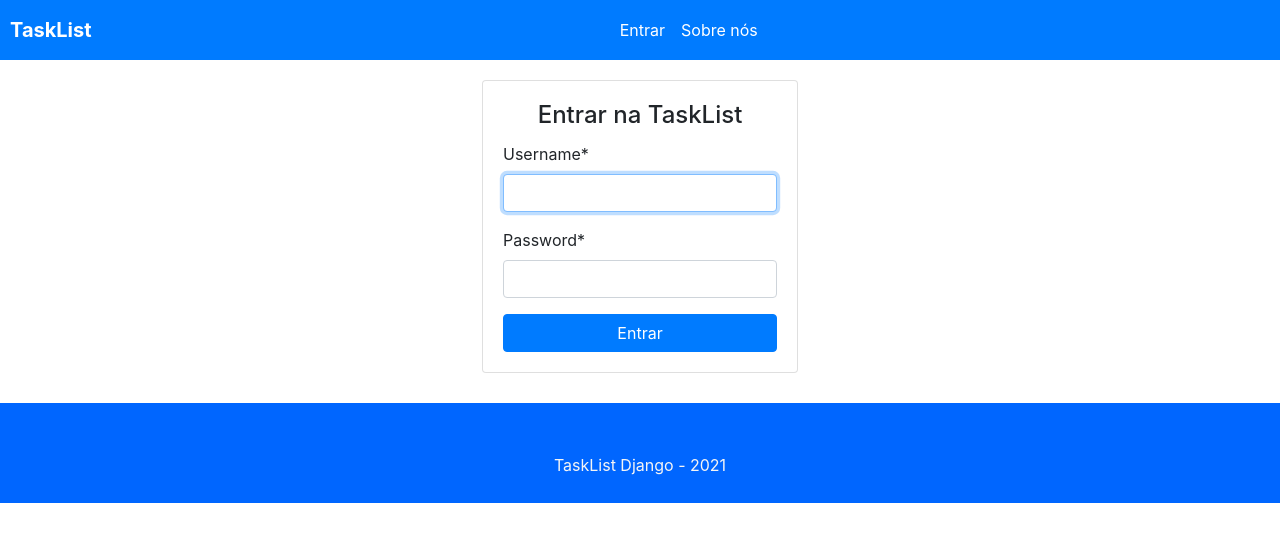
After one commit to LucasHollas/Curso-Tasklist-Django-matheusbattisti, a Django app: page /accounts/login/ in a window 1280 px wide. The commit adds this page. Shown: the top 542 px of the page. Run offline with Django 3.2, Linux system fonts and the light colour scheme; some libraries are stand-ins or nearby versions.

Commit message:
Login and django auth implementation

```diff
--- a/project/app/static/css/styles.css
+++ b/project/app/static/css/styles.css
@@ -128,7 +128,15 @@ ul.messages li {
     margin-right: auto;
 }
 
-.step-links .current{
+.step-links .current {
     margin-left: 5px;
     margin-right: 5px;
 }
+
+/* Login */
+
+.auth-card {
+    margin-bottom: 30px;
+    margin-left: auto;
+    margin-right: auto;
+}
--- a/project/app/templates/base.html
+++ b/project/app/templates/base.html
@@ -20,15 +20,27 @@
               </button>
               <div class="collapse navbar-collapse" id="navbarSupportedContent">
                 <ul class="navbar-nav me-auto mb-2 mb-lg-0">
+
+                  {% if user.is_authenticated %}
                   <li class="nav-item">
                     <a class="nav-link active" href="#">Tarefas</a>
                   </li>
                   <li class="nav-item">
                     <a class="nav-link active" href="#">Usuários</a>
                   </li>
+                  {% else %}
+                  <li class="nav-item">
+                    <a class="nav-link active" href="accounts/login">Entrar</a>
+                  </li>
+                  {% endif %}
                   <li class="nav-item">
                     <a class="nav-link active" href="#">Sobre nós</a>
                   </li>
+                  {% if user.is_authenticated %}
+                  <li class="nav-item">
+                    <a class="nav-link active" href="accounts/logout">Sair</a>
+                  </li>
+                  {% endif %}
               </div>
             </div>
           </nav>
--- a/project/app/views.py
+++ b/project/app/views.py
@@ -3,14 +3,17 @@ from django.shortcuts import redirect, render, get_object_or_404, redirect
 from django.http import HttpResponse
 from django.contrib import messages
 from django.core.paginator import Paginator
+from django.contrib.auth.decorators import login_required
 
 from .models import Task
 from .forms import TaskForm
 
+@login_required
 def taskView(request, id):
     task = get_object_or_404(Task, pk=id)
     return render(request, 'app/task.html', {'task': task})
 
+@login_required
 def taskList(request):
 
     search = request.GET.get('search')
@@ -31,6 +34,7 @@ def taskList(request):
 
     return render(request, 'app/list.html', {'tasks': tasks})
 
+@login_required
 def newTask(request):
     if request.method == 'POST':
         form = TaskForm(request.POST)
@@ -45,6 +49,7 @@ def newTask(request):
         form = TaskForm()
         return render(request, 'app/addtask.html', {'form': form})
 
+@login_required
 def editTask(request, id):
     task = get_object_or_404(Task, pk=id)
     form = TaskForm(instance=task)
@@ -60,6 +65,7 @@ def editTask(request, id):
     else:
         return render(request, 'app/edittask.html', {'form': form, 'task': task})
 
+@login_required
 def deleteTask(request, id):
     task = get_object_or_404(Task, pk=id)
     task.delete()
--- a/project/project/urls.py
+++ b/project/project/urls.py
@@ -1,22 +1,9 @@
-"""project URL Configuration
-
-The `urlpatterns` list routes URLs to views. For more information please see:
-    https://docs.djangoproject.com/en/3.2/topics/http/urls/
-Examples:
-Function views
-    1. Add an import:  from my_app import views
-    2. Add a URL to urlpatterns:  path('', views.home, name='home')
-Class-based views
-    1. Add an import:  from other_app.views import Home
-    2. Add a URL to urlpatterns:  path('', Home.as_view(), name='home')
-Including another URLconf
-    1. Import the include() function: from django.urls import include, path
-    2. Add a URL to urlpatterns:  path('blog/', include('blog.urls'))
-"""
 from django.contrib import admin
 from django.urls import path, include
 
 urlpatterns = [
     path('admin/', admin.site.urls),
-    path('', include('app.urls'))
+    path('', include('app.urls')),
+    path('accounts/', include('django.contrib.auth.urls')),
+
 ]
--- /dev/null
+++ b/project/templates/registration/login.html
@@ -0,0 +1,25 @@
+{% extends 'base.html' %}
+{% load crispy_forms_tags %}
+
+
+{% block title %}Login TaskList{% endblock %}
+
+{% block content %}
+
+<div class="row">
+    <div class="card auth-card">
+        <div class="card-body">
+            <h4 class="card-title text-center">Entrar na TaskList</h4>
+
+        <form method="post">
+            {% csrf_token %}
+            <input type="hidden" name="next" value="{{ next }}">
+
+            {{ form|crispy }}
+            <button type="submit" class="btn btn-primary btn-block">Entrar</button>
+
+        </form>
+        </div>
+    </div>
+</div>
+{% endblock %}
```
Also changed, not shown: project/project/settings.py (+8 -1 lines), project/db.sqlite3.
